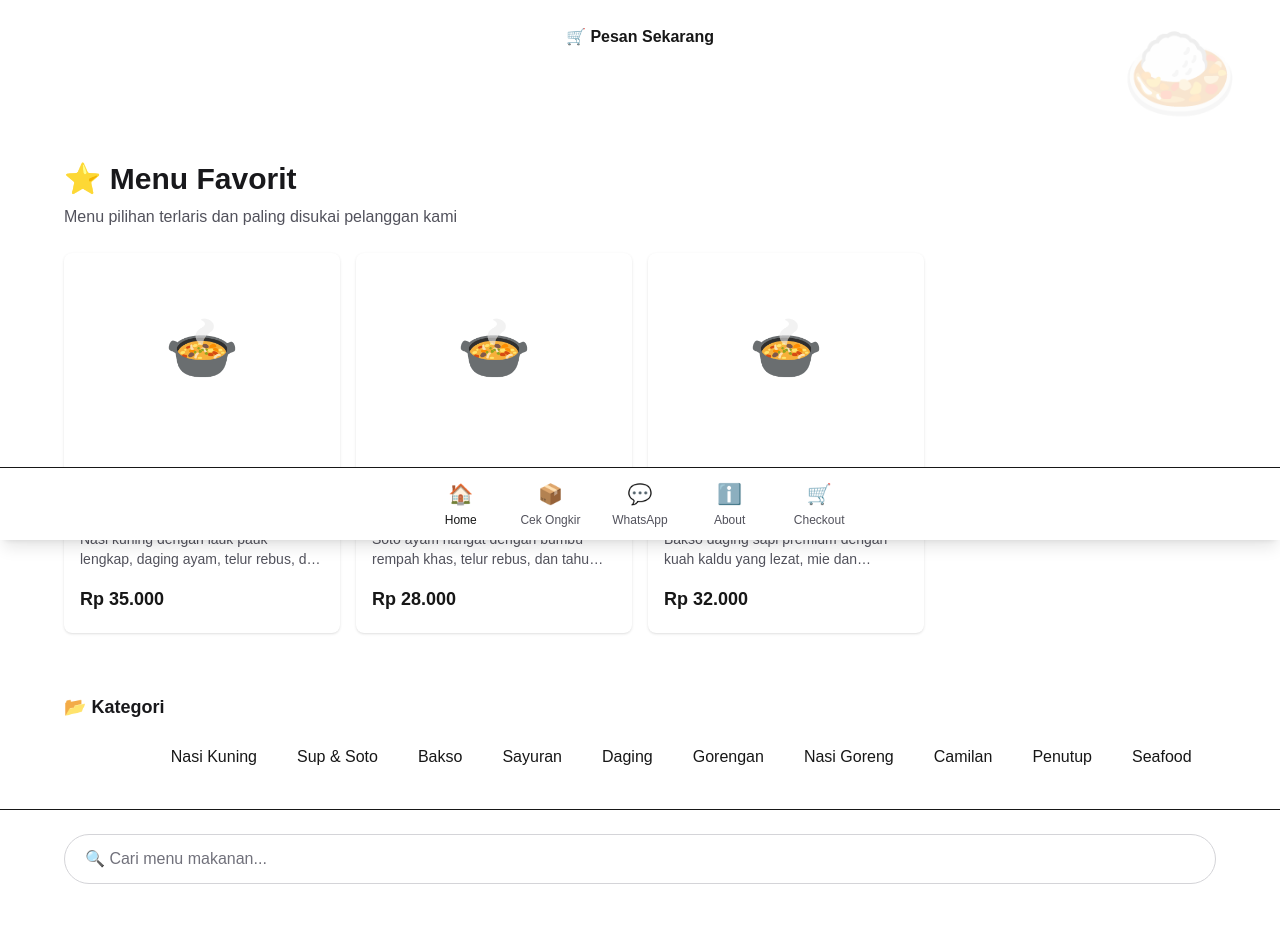
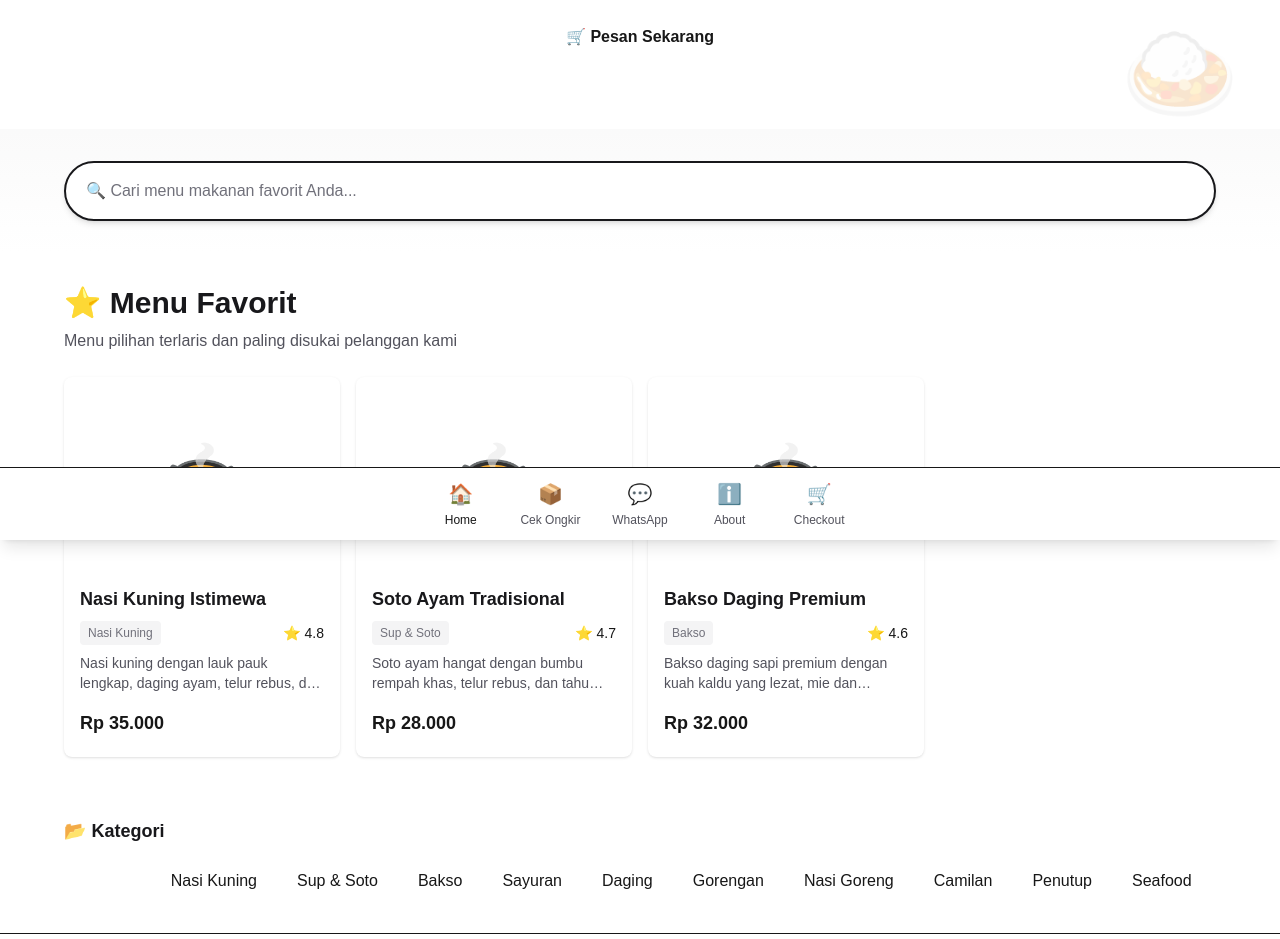
Before and after one commit to usepsofyaan/stadzbenz, a Next.js app: page / in a window 1280 px wide. Shown: the part 260-1199 px from the top of the page. Built offline with nearby package versions, Linux system fonts and the light colour scheme.

Commit message:
feat: add search bar

```diff
--- a/app/page.tsx
+++ b/app/page.tsx
@@ -25,6 +25,9 @@ export default function Home() {
       {/* Hero Banner */}
       <HeroBanner />
 
+      {/* Search Bar - Optimal Position */}
+      <SearchBar onSearch={setSearchQuery} />
+
       {/* Featured Menu */}
       <FeaturedMenu />
 
@@ -34,9 +37,6 @@ export default function Home() {
       {/* Categories */}
       <Categories onSelectCategory={setSelectedCategory} />
 
-      {/* Search Bar */}
-      <SearchBar onSearch={setSearchQuery} />
-
       {/* All Menu List */}
       <MenuList searchQuery={searchQuery} selectedCategory={selectedCategory} />
     </div>
--- a/components/SearchBar.tsx
+++ b/components/SearchBar.tsx
@@ -15,17 +15,27 @@ export default function SearchBar({ onSearch }: SearchBarProps) {
     onSearch(value);
   };
 
+  const handleClear = () => {
+    setQuery("");
+    onSearch("");
+  };
+
   return (
-    <section className="px-4 py-6">
+    <section className="bg-gradient-to-b from-zinc-50 to-white dark:from-zinc-900 dark:to-zinc-900 px-4 py-8">
       <div className="max-w-6xl mx-auto">
         <div className="relative">
           <input
             type="text"
-            placeholder="🔍 Cari menu makanan..."
+            placeholder="🔍 Cari menu makanan favorit Anda..."
             value={query}
             onChange={handleChange}
-            className="w-full px-4 py-3 pl-5 rounded-full border border-zinc-300 dark:border-zinc-600 bg-white dark:bg-zinc-800 text-zinc-900 dark:text-white placeholder-zinc-500 dark:placeholder-zinc-400 focus:outline-none focus:ring-2 focus:ring-accent-500"
+            className="w-full px-6 py-4 pl-5 rounded-full border-2 border-primary-200 dark:border-primary-800 bg-white dark:bg-zinc-800 text-zinc-900 dark:text-white placeholder-zinc-500 dark:placeholder-zinc-400 focus:outline-none focus:ring-2 focus:ring-accent-500 focus:border-transparent transition-all shadow-md"
           />
+          {query && (
+            <button onClick={handleClear} className="absolute right-4 top-1/2 transform -translate-y-1/2 text-zinc-500 hover:text-zinc-700 dark:text-zinc-400 dark:hover:text-zinc-300 transition-colors">
+              ✕
+            </button>
+          )}
         </div>
       </div>
     </section>
```
